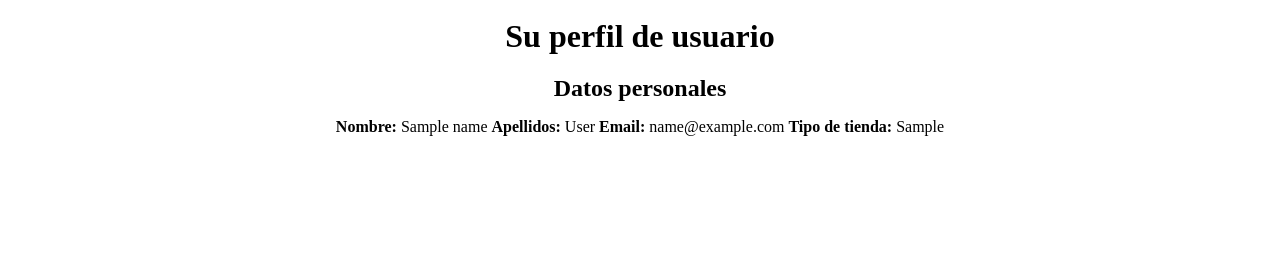
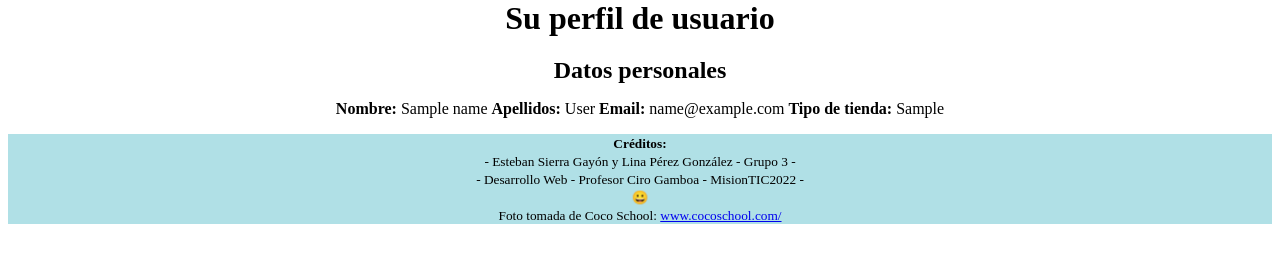
Before and after one commit to linapg/tienda_virtual, a Flask app: template templates/profile.html in a window 1280 px wide. Shown: the part 525-800 px from the top of the page. Run offline with Flask 2, Linux system fonts and the light colour scheme; the template is opened without the code that fills it: most values are stand-ins (such as "Sample title", 1, 10 or a date in 2020).

Commit message:
App.py con templates funcional (excepto CRUD productos)

```diff
--- a/app.py
+++ b/app.py
@@ -122,6 +122,12 @@ def check_user():
         return render_template("login.html")
 
 
+#PRUEBA PARA CSS
+@app.route('/prueba')
+def prueba():
+    return render_template("pruebacss.html")
+
+
 """------------------------------------------------------------------
 Las rutas definidas a continuación están previstas para desarrollo posterior
 
--- a/templates/inventory.html
+++ b/templates/inventory.html
@@ -9,8 +9,7 @@
 <body style="text-align:center;">
 
     <div style="text-align:center;">
-        <img src="https://blog.bextok.com/wp-content/uploads/2017/04/tipos-de-inventarios.jpg" alt="HTML5 Icon" style="width: 50%; height: 50%"><br>
-        <small>Foto tomada de Bextok: <a href="https://bit.ly/3mnTQKd" title="Bextok: ">blog.bextok.com</a></small>
+        <img src="https://tassistemas.com.br/wp-content/uploads/2019/11/inventario-3-776x310.png" alt="HTML5 Icon" style="width: 50%; height: 50%"><br>
     </div>
 
     <div>
@@ -60,6 +59,8 @@
             - Esteban Sierra Gayón y Lina Pérez González - Grupo 3 - <br>
             - Desarrollo Web - Profesor Ciro Gamboa - MisionTIC2022 - <br>
             &#128512;
+            <br>
+            Foto tomada TAS Sistemas: <a href="https://bit.ly/3AdaAc6" title="Tas Sistemas: ">www.tassistemas.com.br</a>
         </small>
         </div>
 </body>
--- a/templates/login.html
+++ b/templates/login.html
@@ -9,8 +9,7 @@
 <body style="text-align:center;">
 
     <div style="text-align:center;">
-        <img src="https://www.prevent.es/Files/HtmlCustom/Documentos/registro%20rgpd.jpg" alt="HTML5 Icon"><br>
-        <small>Foto tomada de Event Security: <a href="https://bit.ly/3l58ff2" title="Event Security: ">www.prevent.es</a></small>
+        <img src="https://cdn.liveagent.com/app/uploads/2020/08/img-login.svg?v=2021-06-25" alt="HTML5 Icon" style="width: 50%; height: 50%"><br>
     </div>
 
     <div>
@@ -46,6 +45,8 @@
             - Esteban Sierra Gayón y Lina Pérez González - Grupo 3 - <br>
             - Desarrollo Web - Profesor Ciro Gamboa - MisionTIC2022 - <br>
             &#128512;
+            <br>
+            Foto tomada de Live Agent: <a href="https://bit.ly/3A7HIC0" title="Live agent: ">www.liveagent.de/</a>
         </small>
         </div>
 
--- a/templates/profile.html
+++ b/templates/profile.html
@@ -11,8 +11,7 @@
     <form action="{{url_for('profile')}}" method="post" enctype="multipart/form-data">
 
         <div style="text-align:center;">
-            <img src="https://www.loquequierasya.com/wp-content/uploads/2011/07/Vender-en-Internet-1024x480.jpg" alt="HTML5 Icon" style="width: 50%; height: 50%"><br>
-            <small>Foto tomada de Geniux: <a href="https://bit.ly/3l58ff2" title="E-Commerce: ">www.geniux.com.co</a></small>
+            <img src="https://www.cocoschool.com/wp-content/uploads/perfiles-redes-sociales.png" alt="HTML5 Icon" style="width: 50%; height: 50%"><br>
         </div>
         <br>
         <div>
@@ -30,6 +29,16 @@
             </p>
         </div>
 
+        <div style="text-align:center; background-color:powderblue;">
+            <small><b>Créditos:</b><br>
+            - Esteban Sierra Gayón y Lina Pérez González - Grupo 3 - <br>
+            - Desarrollo Web - Profesor Ciro Gamboa - MisionTIC2022 - <br>
+            &#128512;
+            <br>
+            Foto tomada de Coco School: <a href="https://www.cocoschool.com/" title="Perfil: ">www.cocoschool.com/</a>
+        </small>
+        </div>
+
 
 </body>
 </html>
--- a/templates/signup.html
+++ b/templates/signup.html
@@ -10,7 +10,6 @@
 
     <div style="text-align:center;">
         <img src="https://www.prevent.es/Files/HtmlCustom/Documentos/registro%20rgpd.jpg" alt="HTML5 Icon"><br>
-        <small>Foto tomada de Event Security: <a href="https://bit.ly/3l58ff2" title="Event Security: ">www.prevent.es</a></small>
     </div>
 
     <div>
@@ -118,6 +117,8 @@
             - Esteban Sierra Gayón y Lina Pérez González - Grupo 3 - <br>
             - Desarrollo Web - Profesor Ciro Gamboa - MisionTIC2022 - <br>
             &#128512;
+            <br>
+            Foto tomada de Event Security: <a href="https://bit.ly/3l58ff2" title="Event Security: ">www.prevent.es</a>
         </small>
         </div>
 </body>
```
Also changed, not shown: templates/home.html (+4 -3 lines).
